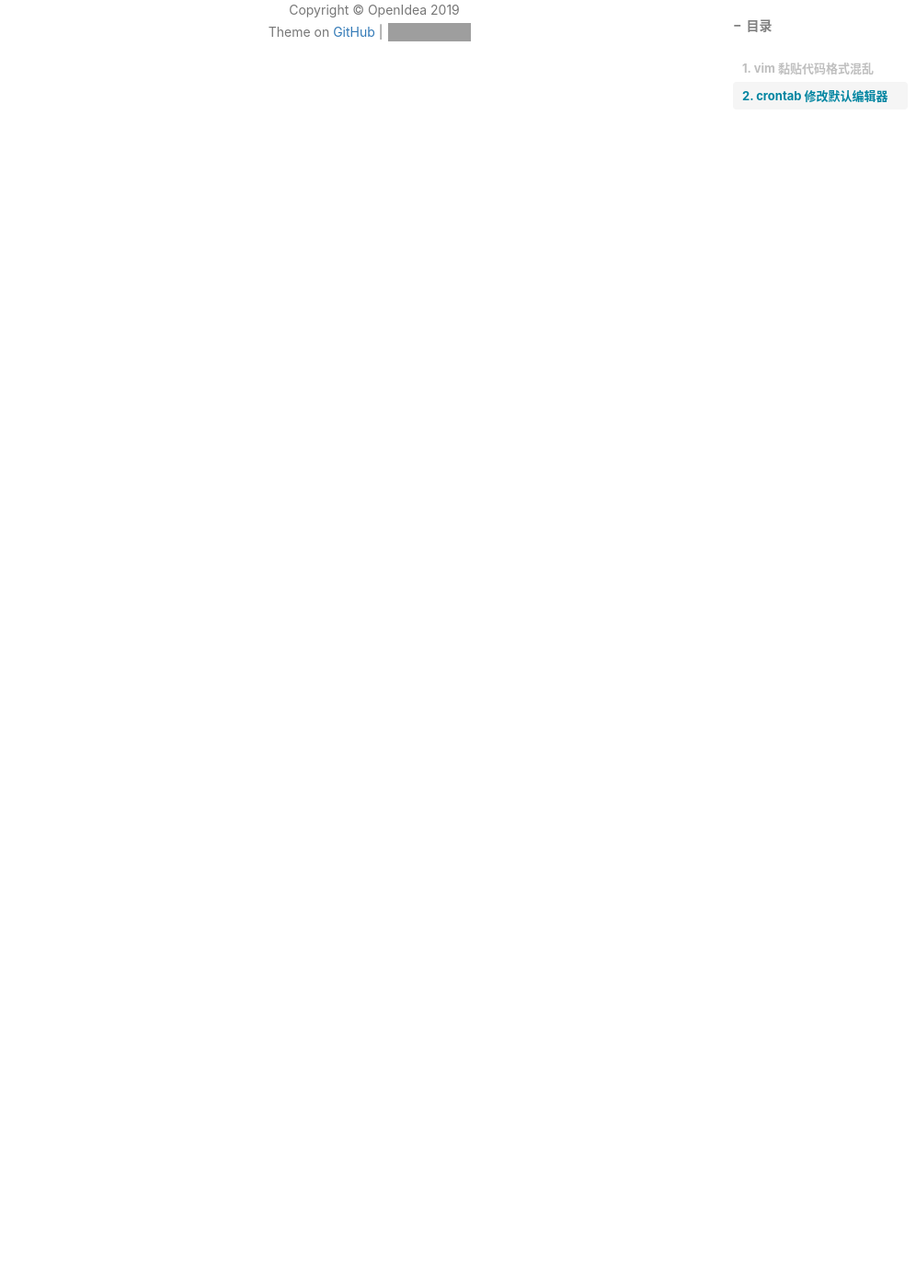
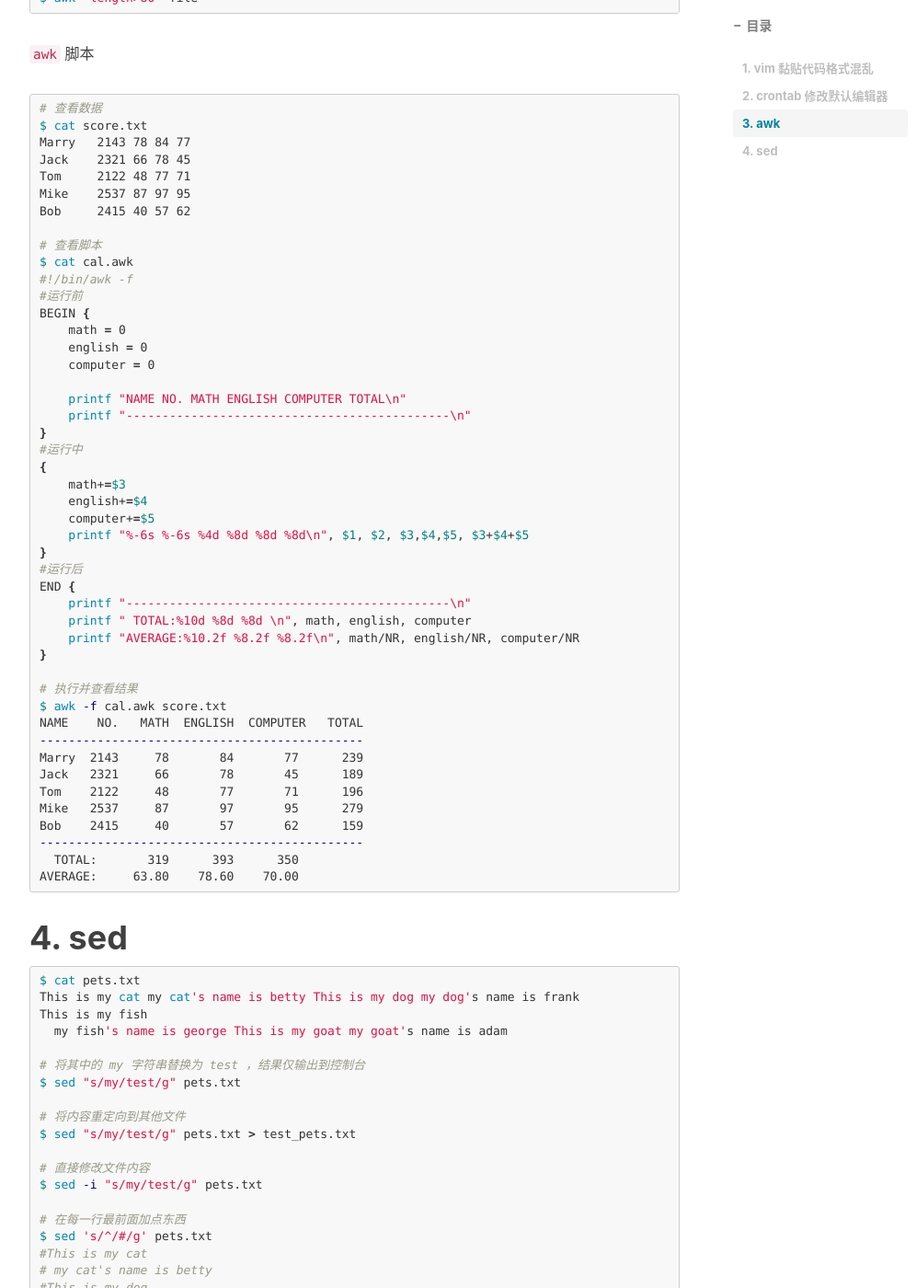
Before and after one commit to zyt312074545/zyt312074545.github.io, a Jekyll site: the page built from _posts/2019-03-06-linux-tip.md, in a window 1280 px wide and 1400 px high, scrolled down 1095 px. Shown: the whole window at 92% size, without its empty margins (233-1229 px from the left). Built offline with Jekyll 4.4.1, drawn with Linux system fonts in a browser that asks for light colours; nearby versions of some CDN libraries; comment, search, counter and statistics services are not loaded; before the commit the page ends 1234 px from its top, so only the background shows below that; some of the changed text lies outside the part shown; grey boxes are pictures that could not be loaded.

Commit message:
update linux tip

````diff
--- a/_posts/2019-03-06-linux-tip.md
+++ b/_posts/2019-03-06-linux-tip.md
@@ -21,3 +21,131 @@ tags:
 ```
 > select-editor
 ```
+
+# 3. awk
+
+``` bash
+# 输出特定列
+$ awk '{print $1, $4}' test.txt
+
+# 过滤记录
+$ awk '$3==0 && $4=="LISTEN" {print $2} ' test.txt
+
+# 保留表头
+$ awk '$3==0 && $4=="LISTEN" || NR==1 ' test.txt
+
+# 输出行号
+$ awk '$3==0 && $6=="ESTABLISHED" || NR==1 {printf "%02s %s %-20s %-20s %s\n",NR, FNR, $4,$5,$6}' test.txt
+
+# 字符串匹配
+$ awk '$6 ~ /FIN|TIME/ || NR==1 {print NR,$4,$5,$6}' test.txt
+
+# 从file文件中找出长度大于80的行
+$ awk 'length>80' file
+```
+
+`awk` 脚本
+
+``` bash
+# 查看数据
+$ cat score.txt
+Marry   2143 78 84 77
+Jack    2321 66 78 45
+Tom     2122 48 77 71
+Mike    2537 87 97 95
+Bob     2415 40 57 62
+
+# 查看脚本
+$ cat cal.awk
+#!/bin/awk -f
+#运行前
+BEGIN {
+    math = 0
+    english = 0
+    computer = 0
+
+    printf "NAME    NO.   MATH  ENGLISH  COMPUTER   TOTAL\n"
+    printf "---------------------------------------------\n"
+}
+#运行中
+{
+    math+=$3
+    english+=$4
+    computer+=$5
+    printf "%-6s %-6s %4d %8d %8d %8d\n", $1, $2, $3,$4,$5, $3+$4+$5
+}
+#运行后
+END {
+    printf "---------------------------------------------\n"
+    printf "  TOTAL:%10d %8d %8d \n", math, english, computer
+    printf "AVERAGE:%10.2f %8.2f %8.2f\n", math/NR, english/NR, computer/NR
+}
+
+# 执行并查看结果
+$ awk -f cal.awk score.txt
+NAME    NO.   MATH  ENGLISH  COMPUTER   TOTAL
+---------------------------------------------
+Marry  2143     78       84       77      239
+Jack   2321     66       78       45      189
+Tom    2122     48       77       71      196
+Mike   2537     87       97       95      279
+Bob    2415     40       57       62      159
+---------------------------------------------
+  TOTAL:       319      393      350
+AVERAGE:     63.80    78.60    70.00
+```
+
+# 4. sed
+
+``` bash
+$ cat pets.txt
+This is my cat
+  my cat's name is betty
+This is my dog
+  my dog's name is frank
+This is my fish
+  my fish's name is george
+This is my goat
+  my goat's name is adam
+
+# 将其中的 my 字符串替换为 test ，结果仅输出到控制台
+$ sed "s/my/test/g" pets.txt
+
+# 将内容重定向到其他文件
+$ sed "s/my/test/g" pets.txt > test_pets.txt
+
+# 直接修改文件内容
+$ sed -i "s/my/test/g" pets.txt
+
+# 在每一行最前面加点东西
+$ sed 's/^/#/g' pets.txt
+#This is my cat
+#  my cat's name is betty
+#This is my dog
+#  my dog's name is frank
+#This is my fish
+#  my fish's name is george
+#This is my goat
+#  my goat's name is adam
+
+# 在每一行最后面加点东西
+$ sed 's/$/ --- /g' pets.txt
+This is my cat ---
+  my cat's name is betty ---
+This is my dog ---
+  my dog's name is frank ---
+This is my fish ---
+  my fish's name is george ---
+This is my goat ---
+  my goat's name is adam ---
+```
+
+正则表达式的一些最基本的东西：
+
+- `^` 表示一行的开头。如：`/^#/` 以#开头的匹配。
+- `$` 表示一行的结尾。如：`/}$/` 以}结尾的匹配。
+- `\<` 表示词首。 如：`\<abc` 表示以 abc 为首的詞。
+- `\>` 表示词尾。 如：`abc\>` 表示以 abc 結尾的詞。
+- `.` 表示任何单个字符。
+- `*` 表示某个字符出现了0次或多次。
+- `[ ]` 字符集合。 如：`[abc]` 表示匹配a或b或c，还有 `[a-zA-Z]` 表示匹配所有的26个字符。如果其中有^表示反，如 `[^a]` 表示非a的字符
````
